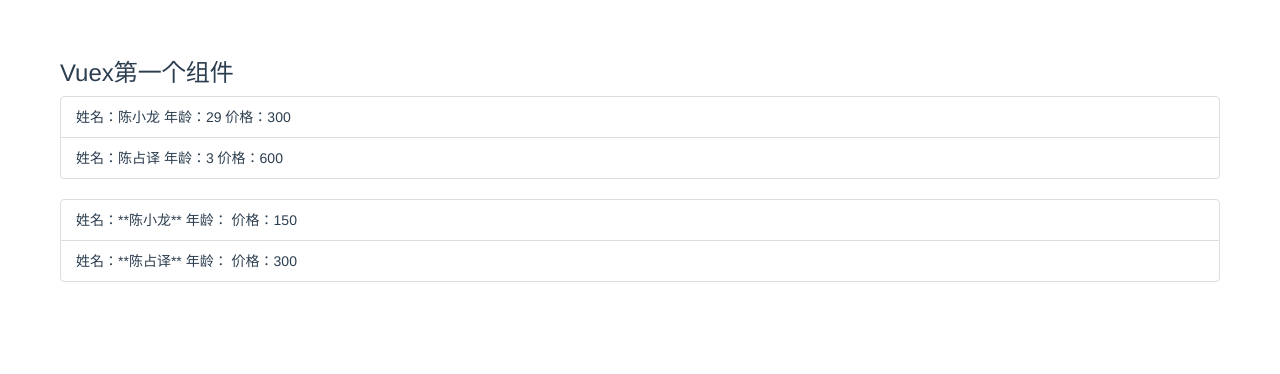
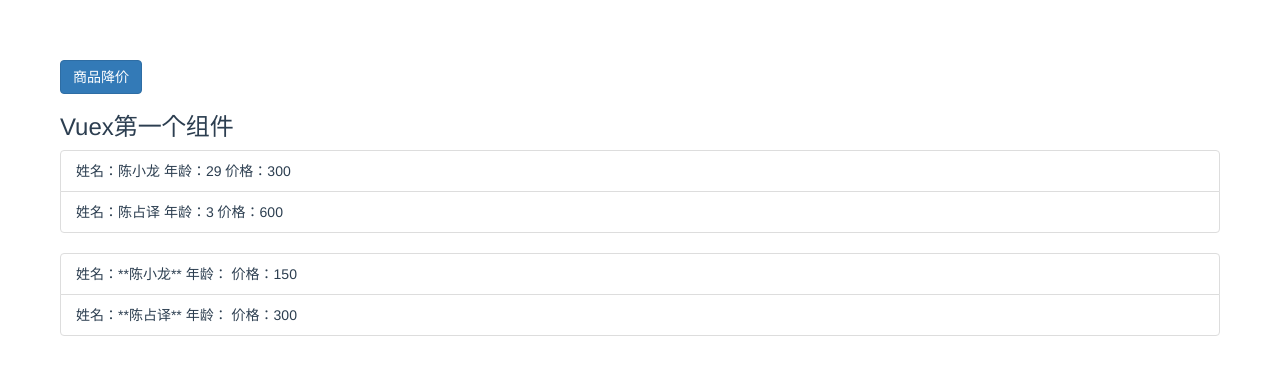
Before and after one commit to order2017/Vuex, a Vue app: page /#/user-one in a window 1280 px wide. Shown: the top 374 px of the page. Built offline with nearby package versions, Linux system fonts and the light colour scheme.

Commit message:
用户商品降价循环减一计算

```diff
--- a/src/components/users/UserOne.vue
+++ b/src/components/users/UserOne.vue
@@ -1,5 +1,6 @@
 <template>
   <div class="userone">
+    <button type="button" class="btn btn-primary" @click="reducePrice">商品降价</button>
     <h3>Vuex第一个组件</h3>
     <ul class="list-group">
       <li class="list-group-item" v-for="user in users">姓名：{{ user.name }} 年龄：{{ user.age }} 价格：{{ user.price }}</li>
@@ -20,6 +21,13 @@
         saleUsers() {
             return this.$store.getters.saleUse
         }
+    },
+    methods: {
+        reducePrice() {
+            this.$store.state.users.forEach(user => {
+                user.price -= 1;
+            })
+        }
     }
 }
 </script>
```
